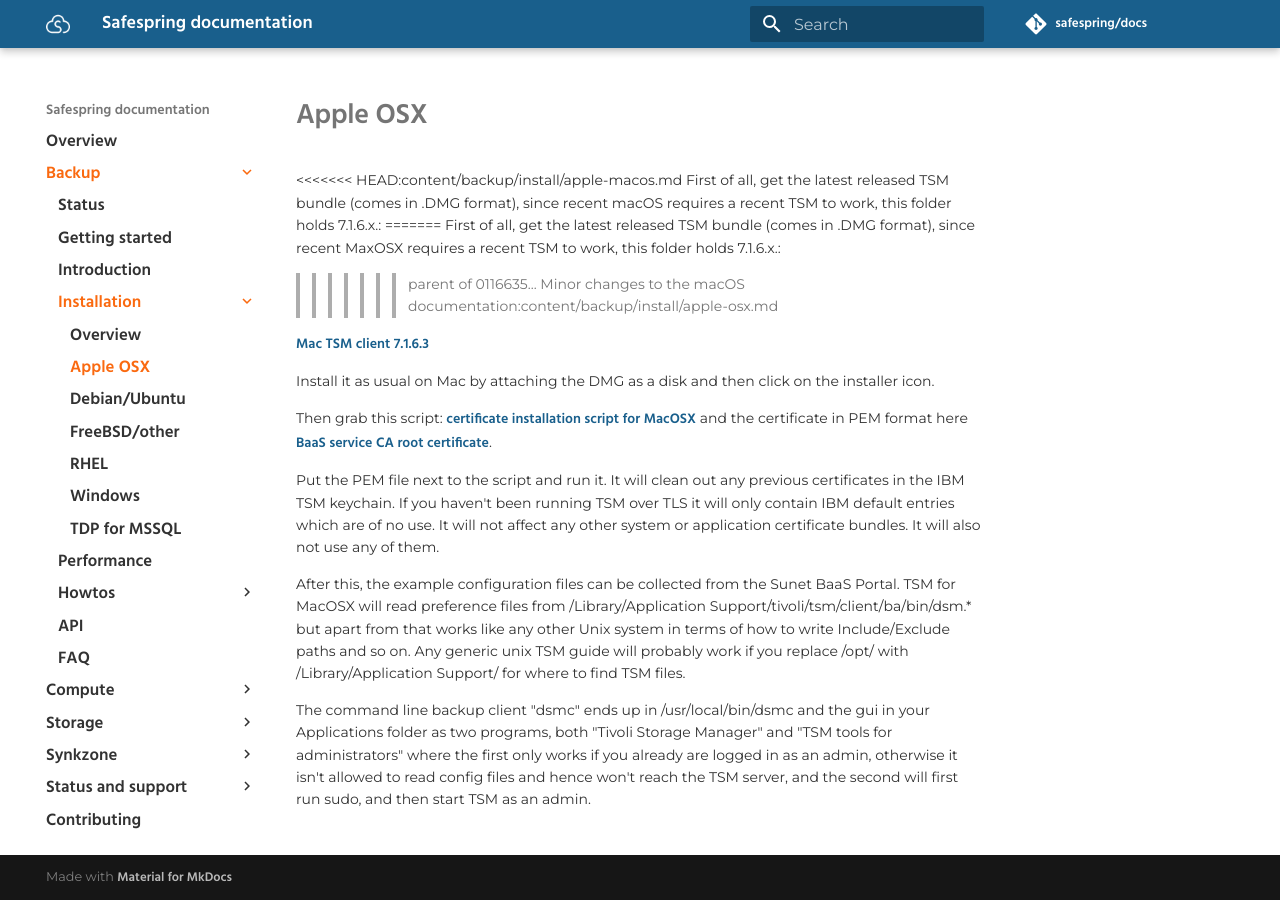
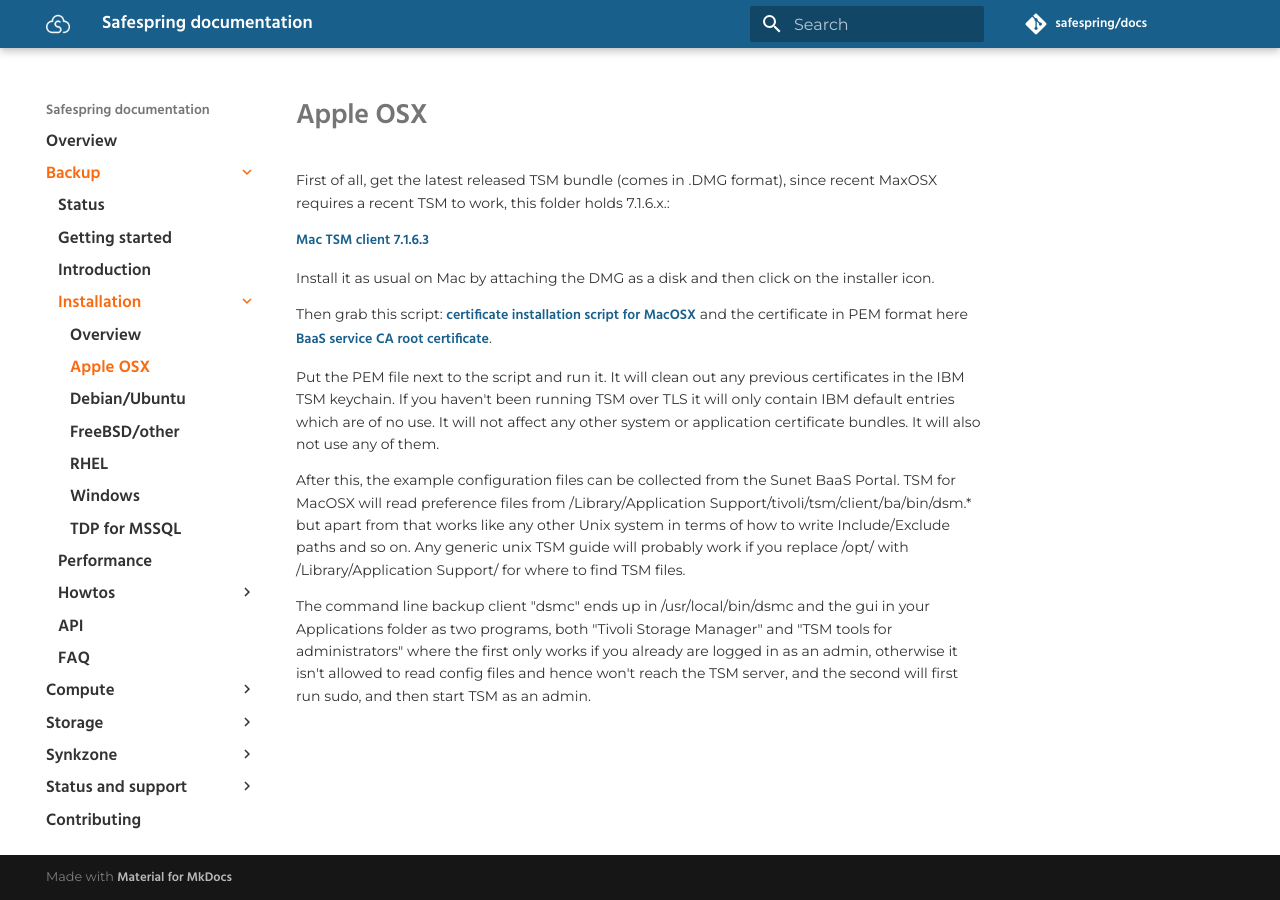
Before and after one commit to safespring/docs, an MkDocs documentation site: the page built from content/backup/install/apple-osx.md, in a window 1280 px wide. Built offline with MkDocs 1.6.1 and Material for MkDocs 9.7.7, drawn with Linux system fonts in a browser that asks for light colours; comment, search, counter and statistics services are not loaded; old or Windows-style settings are respelled for this version of MkDocs.

Commit message:
Minor update to the content

```diff
--- a/content/backup/install/apple-osx.md
+++ b/content/backup/install/apple-osx.md
@@ -1,8 +1,4 @@
-<<<<<<< HEAD:content/backup/install/apple-macos.md
-First of all, get the latest released TSM bundle (comes in .DMG format), since recent macOS requires a recent TSM to work, this folder holds 7.1.6.x.:
-=======
 First of all, get the latest released TSM bundle (comes in .DMG format), since recent MaxOSX requires a recent TSM to work, this folder holds 7.1.6.x.:
->>>>>>> parent of 0116635... Minor changes to the macOS documentation:content/backup/install/apple-osx.md
 
 [Mac TSM client 7.1.6.3](https://www3.software.ibm.com/storage/tivoli-storage-management/patches/client/v7r1/Mac/v716/7.1.6.3-TIV-TSMBAC-Mac.dmg)
 
```
